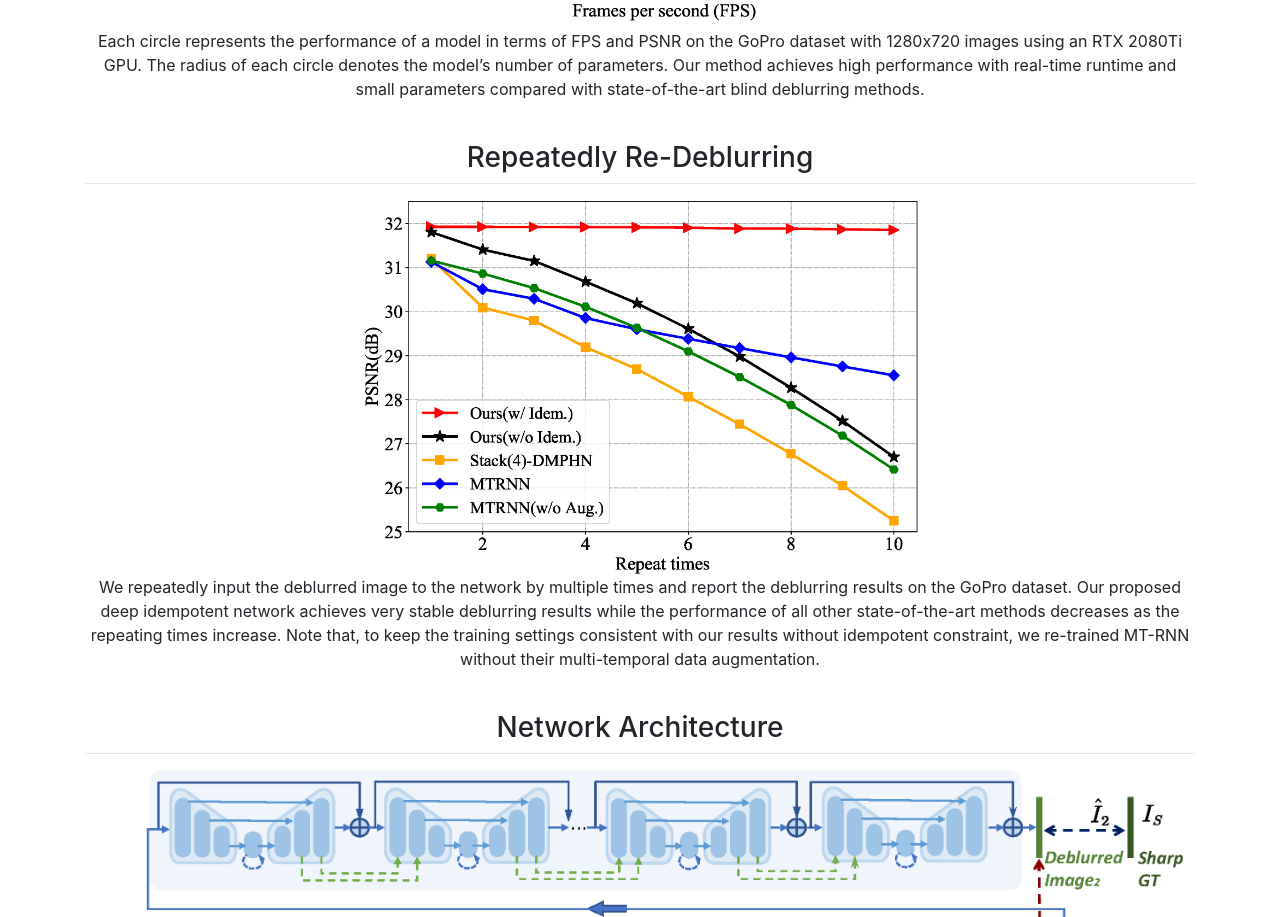
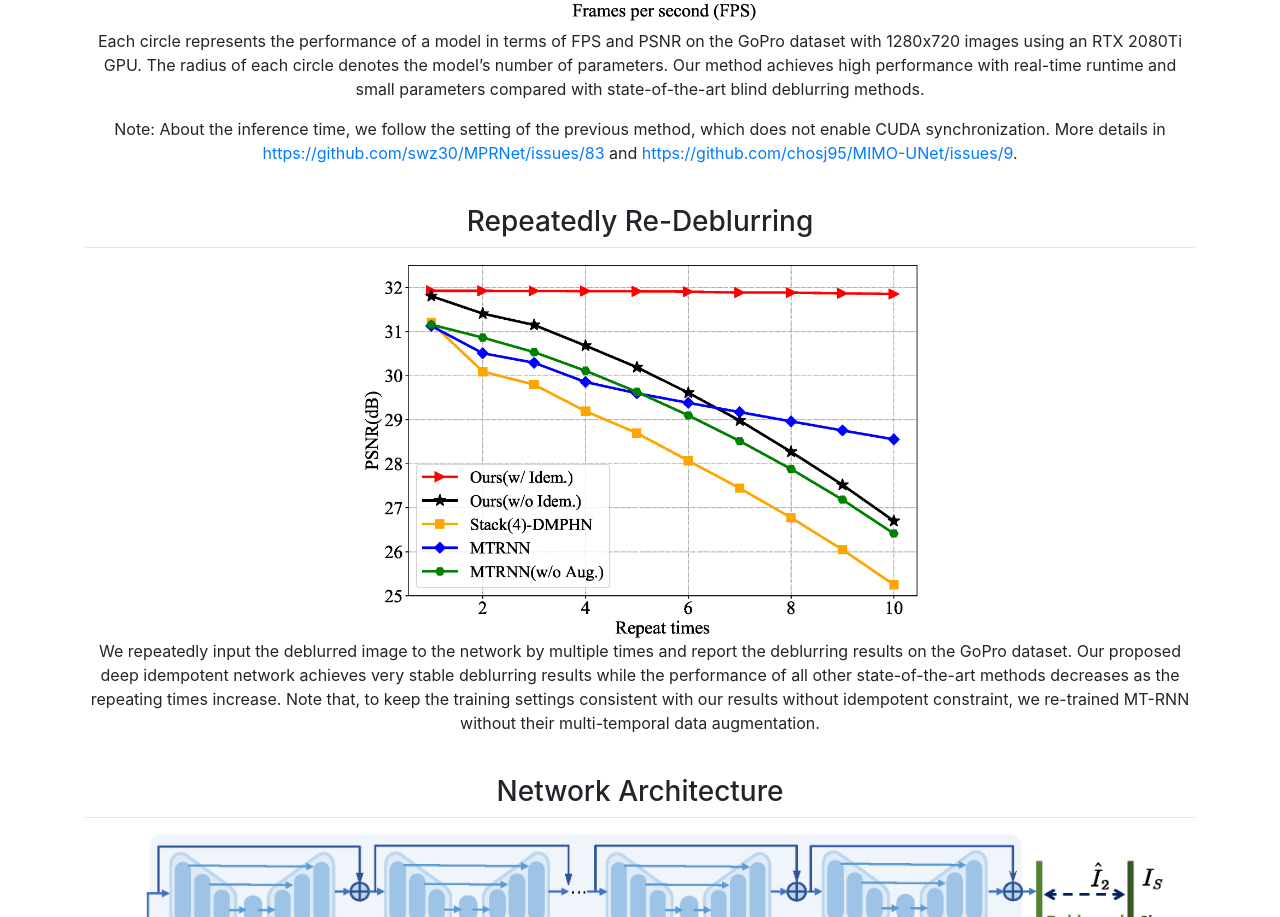
Before and after one commit to npucvr/npucvr.github.io, a plain HTML site: page IdemDeblur/index.html in a window 1280 px wide. Shown: the part 1170-2087 px from the top of the page. Drawn offline with nearby package versions, Linux system fonts and the light colour scheme.

Commit message:
update inference time

```diff
--- a/IdemDeblur/index.html
+++ b/IdemDeblur/index.html
@@ -85,6 +85,8 @@
         <img class="img-fluid" width="50%" src="imgs/scatter_cropped.png" alt="Architecture">
 
         <p> Each circle represents the performance of a model in terms of FPS and PSNR on the GoPro dataset with 1280x720 images using an RTX 2080Ti GPU. The radius of each circle denotes the model’s number of parameters. Our method achieves high performance with real-time runtime and small parameters compared with state-of-the-art blind deblurring methods. </p>
+
+        <p> Note: About the inference time, we follow the setting of the previous method, which does not enable CUDA synchronization. More details in <a href="https://github.com/swz30/MPRNet/issues/83" target="_blank">https://github.com/swz30/MPRNet/issues/83</a> and <a href="https://github.com/chosj95/MIMO-UNet/issues/9" target="_blank">https://github.com/chosj95/MIMO-UNet/issues/9</a>.  </p>
       </div>
     </div>
   </div>
```
